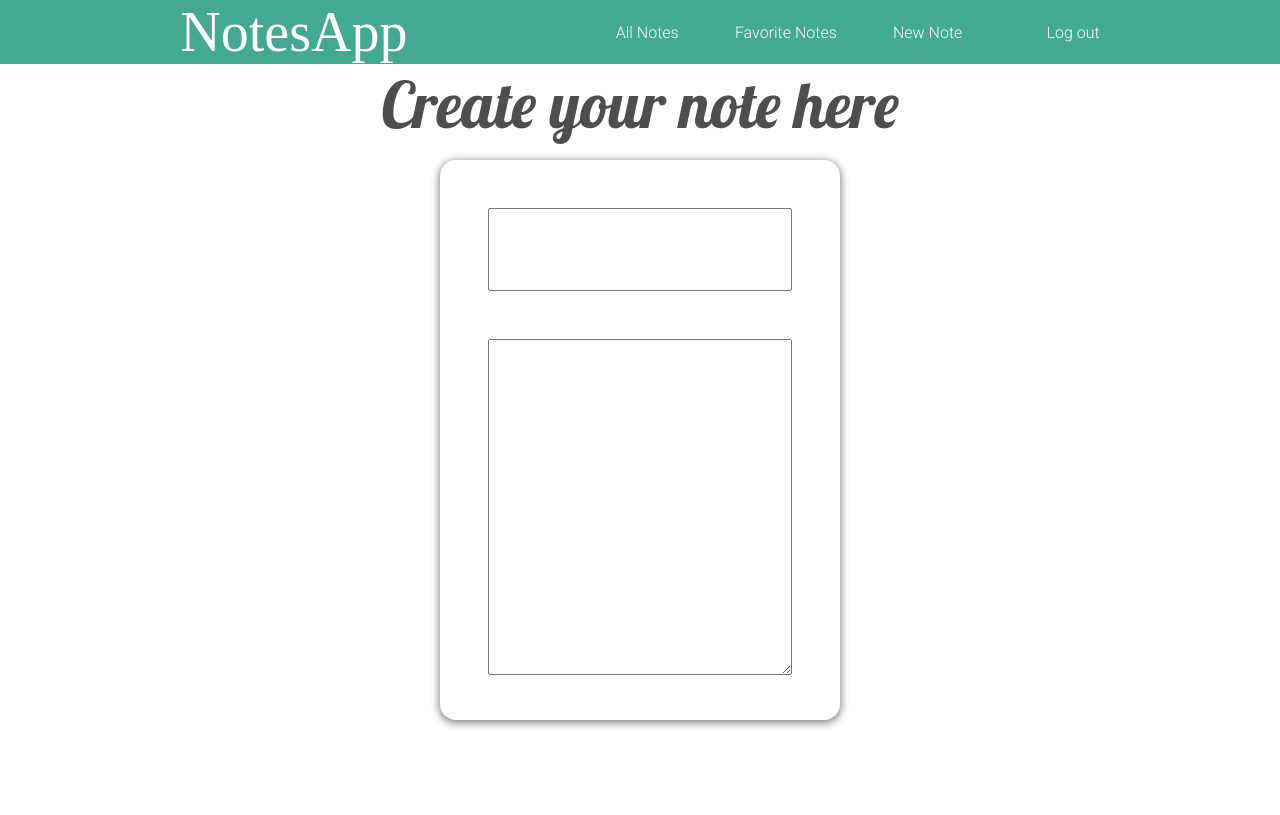
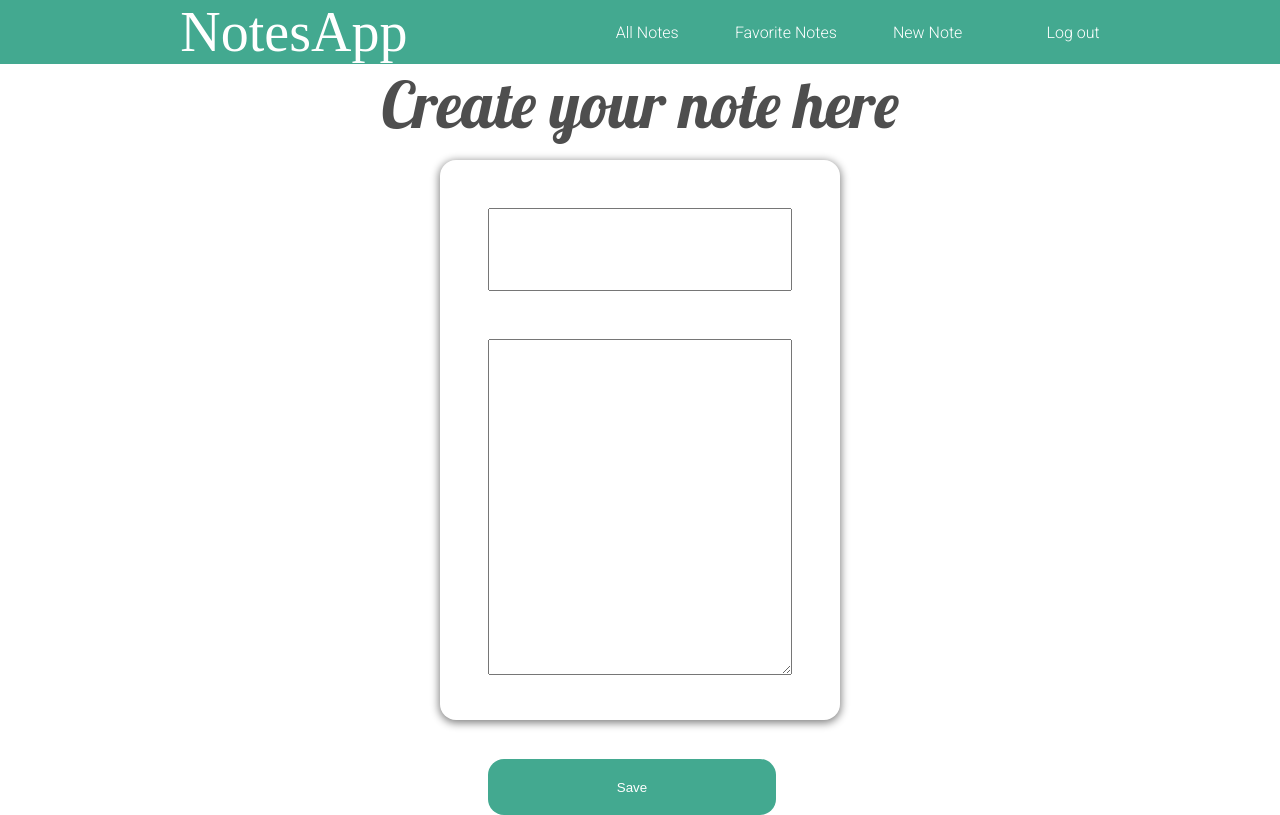
Before and after one commit to AurelioGD/client-notes-app, a React (Create React App) app: page /new-note in a window 1280 px wide. Built offline with nearby package versions, Linux system fonts and the light colour scheme; sample sign-in values are in the browser's storage; a web font is replaced by a local one.

Commit message:
Se modifico el noteeditor para funcionar, ya se ha terminado, la pagina de new note

```diff
--- a/src/components/NoteEditor/NoteEditor.css
+++ b/src/components/NoteEditor/NoteEditor.css
@@ -1,3 +1,10 @@
+
+.form-container{
+    display: flex;
+    flex-direction: column;
+    justify-content: center;
+    align-items: center;
+}
 .form{
     width: 25rem;
     height: 35rem;
@@ -14,6 +21,16 @@
     height: 21rem;
     margin-top: 3rem;
     padding: 2rem 2.5rem 1rem 2rem;
+}
+.form__btn-submit{
+    width: 18rem;
+    height: 3.5rem;
+    border: 0;
+    border-radius: 1rem;
+    color: var(--fontColorLight);
+    background-color: var(--primaryColor);
+    cursor: pointer;
+    margin-top: 5rem;
 }
 @media  screen and (min-width:300px) and (max-width:766px) {
     .form{
--- a/src/components/NoteEditor/NoteEditor.jsx
+++ b/src/components/NoteEditor/NoteEditor.jsx
@@ -1,11 +1,13 @@
 import './NoteEditor.css'
 
-import { useState , useEffect} from 'react'
+import { useState , useEffect, useRef} from 'react'
 
-const NoteEditor = ({valueTitle='',valueDescription='' , readonly=false, path=null,config={},redirect=null}) => {
+const NoteEditor = ({valueTitle='',valueDescription='' , readonly=false, path=null,redirect=null, method='GET',textButton='Enviar'}) => {
 
     const [title,setTitle] = useState('')
     const [description,setDescription] = useState('')
+
+    const formRef=useRef()
 
     useEffect(()=>{
         setTitle(valueTitle)
@@ -13,7 +15,10 @@ const NoteEditor = ({valueTitle='',valueDescription='' , readonly=false, path=nu
     },[valueTitle,valueDescription])
 
     const handlerData=(data)=>{
-        if(!redirect){return window.location.href='/home'}
+
+        if(data.error) {return window.location.href='/new-note'};
+
+        if(!redirect){return window.location.href='/new-note'}
 
         window.location.href=redirect;
     }
@@ -22,16 +27,33 @@ const NoteEditor = ({valueTitle='',valueDescription='' , readonly=false, path=nu
         e.preventDefault()
         if(!path) return;
 
-        fetch(path,config)
+        const {token, id:userId}=JSON.parse(localStorage.getItem('userInfoSession'));
+
+        if(!token) return;
+
+        const Config={
+            method,
+            headers:{
+                'Content-Type':'application/json',
+                'Authorization':`Bearer ${token}`
+            },
+            body:JSON.stringify({title,description,userId})
+
+        }
+        fetch(path,Config)
             .then(rawData=>rawData.json())
             .then(Data=>handlerData(Data))
     }
 
     return (
-        <form className="form" onSubmit={handlerSubmit}>
-            <input className="form__input-title" type="text" value={title} onChange={(e)=>setTitle(e.target.value)} readOnly={readonly}/>
-            <textarea className="form__textarea" name="" id="" cols="30" rows="10" value={description} onChange={(e)=>setDescription(e.target.value)} readOnly={readonly}></textarea>
-        </form>
+        <div className="form-container">
+            <form className="form" onSubmit={handlerSubmit} ref={formRef}>
+                <input className="form__input-title" type="text" value={title} onChange={(e)=>setTitle(e.target.value)} readOnly={readonly}/>
+                <textarea className="form__textarea" name="" id="" cols="30" rows="10" value={description} onChange={(e)=>setDescription(e.target.value)} readOnly={readonly}></textarea>
+                <input className="form__btn-submit" type="submit" value={textButton}/>
+            </form>
+        </div>
+
     )
 }
 
--- a/src/pages/NewNote/NewNote.jsx
+++ b/src/pages/NewNote/NewNote.jsx
@@ -11,7 +11,7 @@ const NewNote = () => {
                     <h2 className="main-NewNote__title">Create your note here</h2>
                 </div>
                 <div className="main-NewNote__note-editor">
-                    <NoteEditor />
+                    <NoteEditor path="http://localhost:5500/api/notes/newnote" method="POST" redirect="/all-notes" textButton="Save"/>
                 </div>
             </main>
         </>
```
